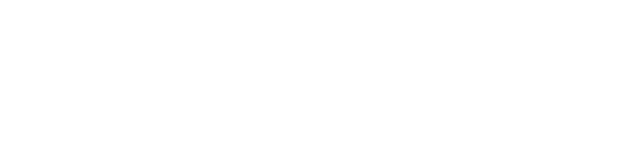
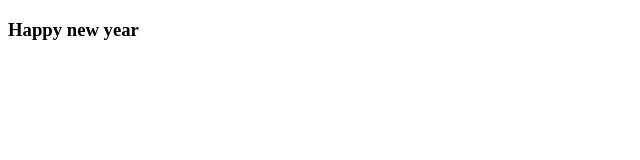
Before and after one commit to sadia1478/Assiment, a plain HTML site: page index.html in a window 1280 px wide. Shown: the whole page, without its empty margins (0-640 px from the left). Drawn offline with Linux system fonts and the light colour scheme.

Commit message:
added header

```diff
--- a/index.html
+++ b/index.html
@@ -8,7 +8,7 @@
 </head>
 <body>
     <header>
-
+        <h3>Happy new year</h3>
     </header>
 </body>
 </html>
```
